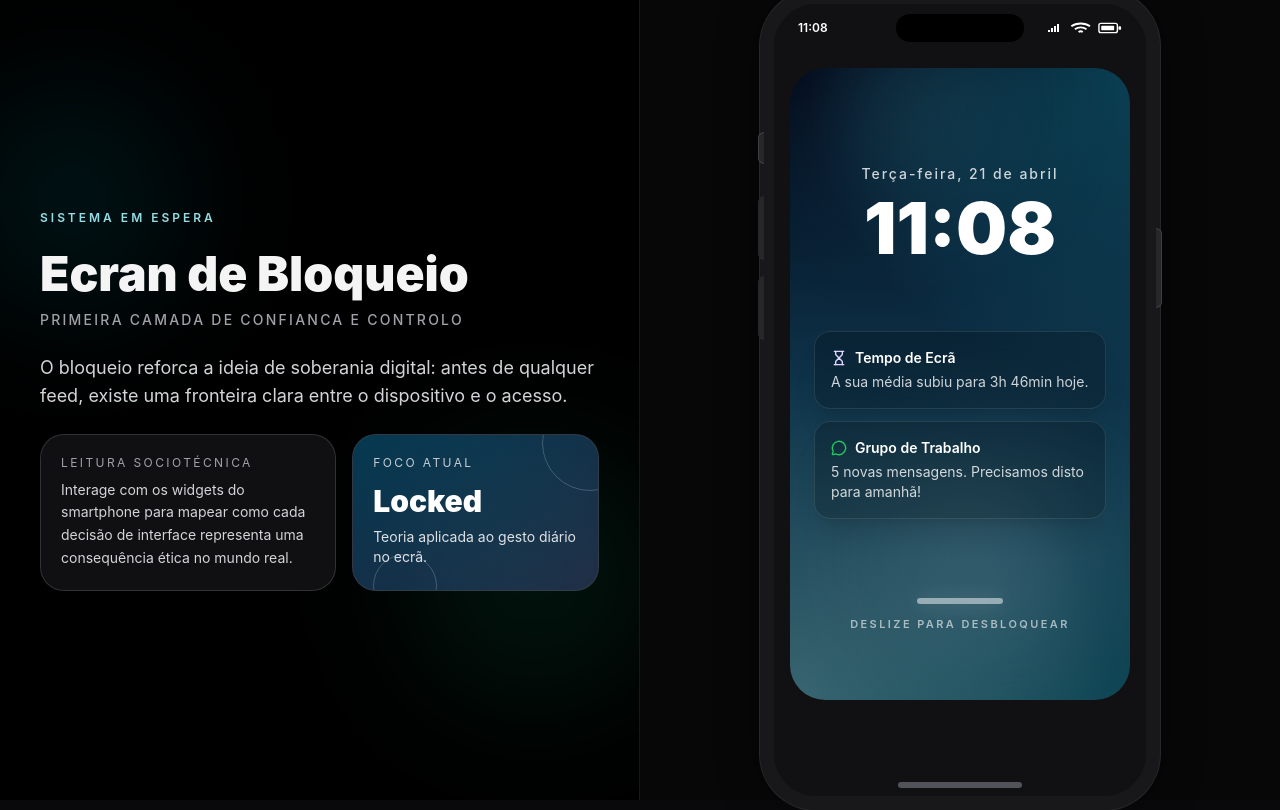
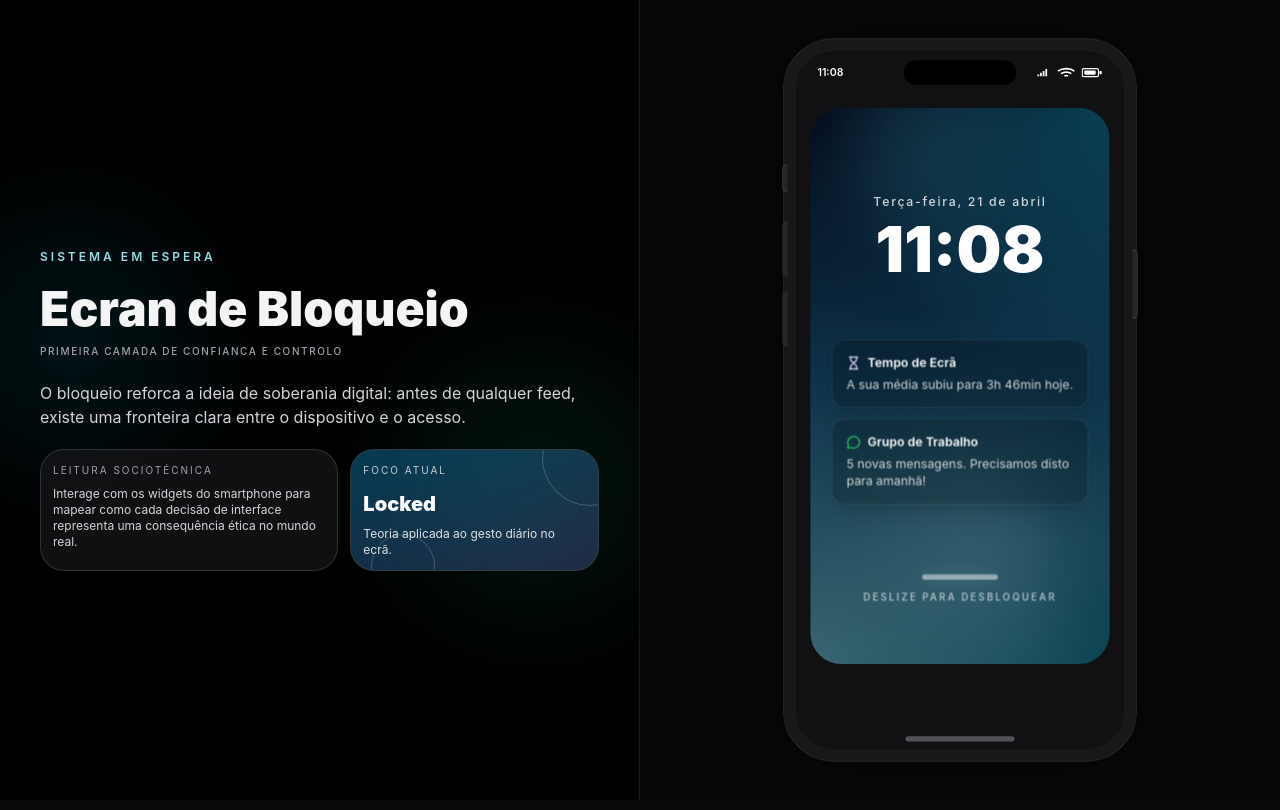
Before and after one commit to opaulosilva233/Smartphone-Best-Practices, a React (Vite) app: page / in a window 1280 px wide. Built offline with nearby package versions, Linux system fonts and the light colour scheme.

Commit message:
Add depolarization feature to AppVideo and ContextPanel; enhance UI and update text for improved user guidance

```diff
--- a/src/App.jsx
+++ b/src/App.jsx
@@ -403,6 +403,7 @@ function App() {
   const [phoneState, setPhoneState] = useState('locked')
   const [homeUnlockTick, setHomeUnlockTick] = useState(0)
   const [algoritmoResetAtivo, setAlgoritmoResetAtivo] = useState(false)
+  const [depolarizacaoAtiva, setDepolarizacaoAtiva] = useState(false)
   const { currentTime, currentDate } = useCurrentTime()
 
   const openApp = (appState) => {
@@ -440,6 +441,7 @@ function App() {
           key="app_bias"
           onBack={() => setPhoneState('home')}
           onResetAlgoritmo={() => setAlgoritmoResetAtivo(true)}
+          onDepolarizationAction={() => setDepolarizacaoAtiva(true)}
         />
       )
     }
@@ -468,28 +470,29 @@ function App() {
   }
 
   return (
-    <div className="min-h-screen bg-black text-zinc-100">
-      <div className="grid min-h-screen lg:grid-cols-2">
-        <section className="relative overflow-hidden border-b border-zinc-800/60 px-6 py-10 lg:border-b-0 lg:border-r lg:border-zinc-800/60 lg:px-10 lg:py-14">
-          <ContextPanel phoneState={phoneState} algoritmoResetAtivo={algoritmoResetAtivo} />
+    <div className="h-screen w-full bg-black flex flex-col lg:flex-row overflow-hidden">
+      {/* Painel Esquerdo - Contexto */}
+      <section className="hidden lg:flex lg:w-1/2 lg:h-screen flex-col justify-center py-10 px-4 sm:px-6 md:px-8 lg:px-8 xl:px-10 overflow-y-auto border-b border-zinc-800/60 lg:border-b-0 lg:border-r lg:border-zinc-800/60">
+        <ContextPanel phoneState={phoneState} algoritmoResetAtivo={algoritmoResetAtivo} depolarizacaoAtiva={depolarizacaoAtiva} />
       </section>
 
-        <section className="sticky top-0 flex h-screen items-center justify-center bg-zinc-900/30 px-3 py-6">
+      {/* Painel Direito - Smartphone */}
+      <section className="w-full lg:w-1/2 h-screen flex items-center justify-center relative bg-zinc-900/30 overflow-hidden ">
         <motion.div
           initial={{ opacity: 0, y: 16 }}
           animate={{ opacity: 1, y: 0 }}
           transition={{ duration: 0.7, ease: 'easeOut' }}
-            className="origin-center scale-[0.84] sm:scale-[0.94] lg:scale-100"
+          className="flex items-center justify-center h-full w-full"
         >
+          <div className="transform scale-50 sm:scale-[0.60] md:scale-[0.70] lg:scale-[0.75] xl:scale-[0.88] 2xl:scale-100 origin-center transition-transform duration-300">
             <SmartphoneWrapper currentTime={currentTime} contentClassName="space-y-0 overflow-hidden px-0 pb-0 pt-0">
               <AnimatePresence mode="wait" initial={false}>
                 {renderPhoneView()}
               </AnimatePresence>
             </SmartphoneWrapper>
+          </div>
         </motion.div>
       </section>
-      </div>
-
     </div>
   )
 }
--- a/src/components/ContextPanel.jsx
+++ b/src/components/ContextPanel.jsx
@@ -66,42 +66,50 @@ const cardAnimation = {
   transition: { duration: 0.34, ease: 'easeOut' },
 }
 
-function ContextPanel({ phoneState, algoritmoResetAtivo = false }) {
+function ContextPanel({ phoneState, algoritmoResetAtivo = false, depolarizacaoAtiva = false }) {
   const content = panelContent[phoneState] ?? panelContent.home
   const biasResetText =
     'Furar a bolha implica seguir intencionalmente páginas com opiniões contrárias, limpar cache das redes sociais e desativar histórico de navegação.'
-  const panelText = phoneState === 'app_bias' && algoritmoResetAtivo ? biasResetText : content.text
+  const depolarizacaoText =
+    'A diversidade de fontes é essencial para o pensamento crítico. Ao seguir perfis com perspetivas opostas, treina o algoritmo a recomendações mais equilibradas, libertando-te da polarização.'
+
+  let panelText = content.text
+  if (phoneState === 'app_bias' && algoritmoResetAtivo) {
+    panelText = biasResetText
+  } else if (phoneState === 'app_bias' && depolarizacaoAtiva) {
+    panelText = depolarizacaoText
+  }
 
   return (
-    <div className="relative mx-auto flex min-h-full w-full max-w-2xl items-center">
-      <div className="pointer-events-none absolute -left-20 top-8 h-56 w-56 rounded-full bg-cyan-500/10 blur-3xl" />
-      <div className="pointer-events-none absolute -right-16 bottom-10 h-64 w-64 rounded-full bg-emerald-500/10 blur-3xl" />
+    <div className="relative w-full space-y-4 lg:space-y-5">
+      <div className="pointer-events-none absolute -left-20 top-0 h-56 w-56 rounded-full bg-cyan-500/10 blur-3xl" />
+      <div className="pointer-events-none absolute -right-16 -bottom-10 h-64 w-64 rounded-full bg-emerald-500/10 blur-3xl" />
 
       <AnimatePresence mode="wait">
-        <motion.article key={phoneState} {...cardAnimation} className="relative z-10 w-full space-y-6">
+        <motion.article key={phoneState} {...cardAnimation} className="relative z-10 w-full space-y-4 lg:space-y-5">
           <p className="text-xs font-semibold uppercase tracking-[0.25em] text-cyan-200/90">{content.eyebrow}</p>
 
-          <div className="space-y-3">
-            <h1 className="text-3xl font-black leading-tight text-zinc-100 sm:text-4xl lg:text-5xl">{content.title}</h1>
-            <p className="text-sm font-medium uppercase tracking-[0.16em] text-zinc-400">{content.subtitle}</p>
+          <div className="space-y-2 lg:space-y-2">
+            <h1 className="text-3xl font-black leading-tight text-zinc-100 md:text-4xl lg:text-3xl xl:text-5xl">{content.title}</h1>
+            <p className="text-xs font-medium uppercase tracking-[0.16em] text-zinc-400 lg:text-[10px] md:text-sm">{content.subtitle}</p>
           </div>
 
-          <p className="max-w-xl text-base leading-relaxed text-zinc-300 sm:text-lg">{panelText}</p>
+          <p className="max-w-xl text-sm leading-relaxed text-zinc-300 md:text-base lg:text-sm xl:text-base">{panelText}</p>
 
-          <div className="grid gap-4 sm:grid-cols-[1.2fr_1fr]">
-            <div className="rounded-3xl border border-zinc-700/70 bg-zinc-900/70 p-5 backdrop-blur-xl">
-              <p className="text-xs uppercase tracking-[0.2em] text-zinc-400">Leitura Sociotécnica</p>
-              <p className="mt-2 text-sm leading-relaxed text-zinc-300">
+          <div className="grid gap-3 lg:gap-3 sm:grid-cols-[1.2fr_1fr]">
+            <div className="rounded-3xl border border-zinc-700/70 bg-zinc-900/70 p-4 lg:p-3 backdrop-blur-xl">
+              <p className="text-xs uppercase tracking-[0.2em] text-zinc-400 lg:text-[10px]">Leitura Sociotécnica</p>
+              <p className="mt-2 text-sm leading-relaxed text-zinc-300 lg:text-xs">
                 Interage com os widgets do smartphone para mapear como cada decisão de interface representa uma consequência ética no mundo real.
               </p>
             </div>
 
-            <div className={`relative overflow-hidden rounded-3xl border border-zinc-700/70 bg-gradient-to-br ${content.accent} p-5`}>
+            <div className={`relative overflow-hidden rounded-3xl border border-zinc-700/70 bg-gradient-to-br ${content.accent} p-4 lg:p-3`}>
               <div className="absolute -right-10 -top-10 h-24 w-24 rounded-full border border-white/20" />
               <div className="absolute -bottom-7 left-5 h-16 w-16 rounded-full border border-white/20" />
-              <p className="text-xs uppercase tracking-[0.2em] text-zinc-100/80">Foco Atual</p>
-              <p className="mt-3 text-3xl font-black text-white">{content.visualLabel}</p>
-              <p className="mt-2 text-sm text-zinc-100/90">Teoria aplicada ao gesto diário no ecrã.</p>
+              <p className="text-xs uppercase tracking-[0.2em] text-zinc-100/80 lg:text-[10px]">Foco Atual</p>
+              <p className="mt-3 text-2xl font-black text-white md:text-3xl lg:text-xl">{content.visualLabel}</p>
+              <p className="mt-2 text-sm text-zinc-100/90 lg:text-xs">Teoria aplicada ao gesto diário no ecrã.</p>
             </div>
           </div>
         </motion.article>
```
Also changed, not shown: src/components/AppVideo.jsx (+124 -26 lines). Lines whose indentation alone changed are shown as unchanged.
